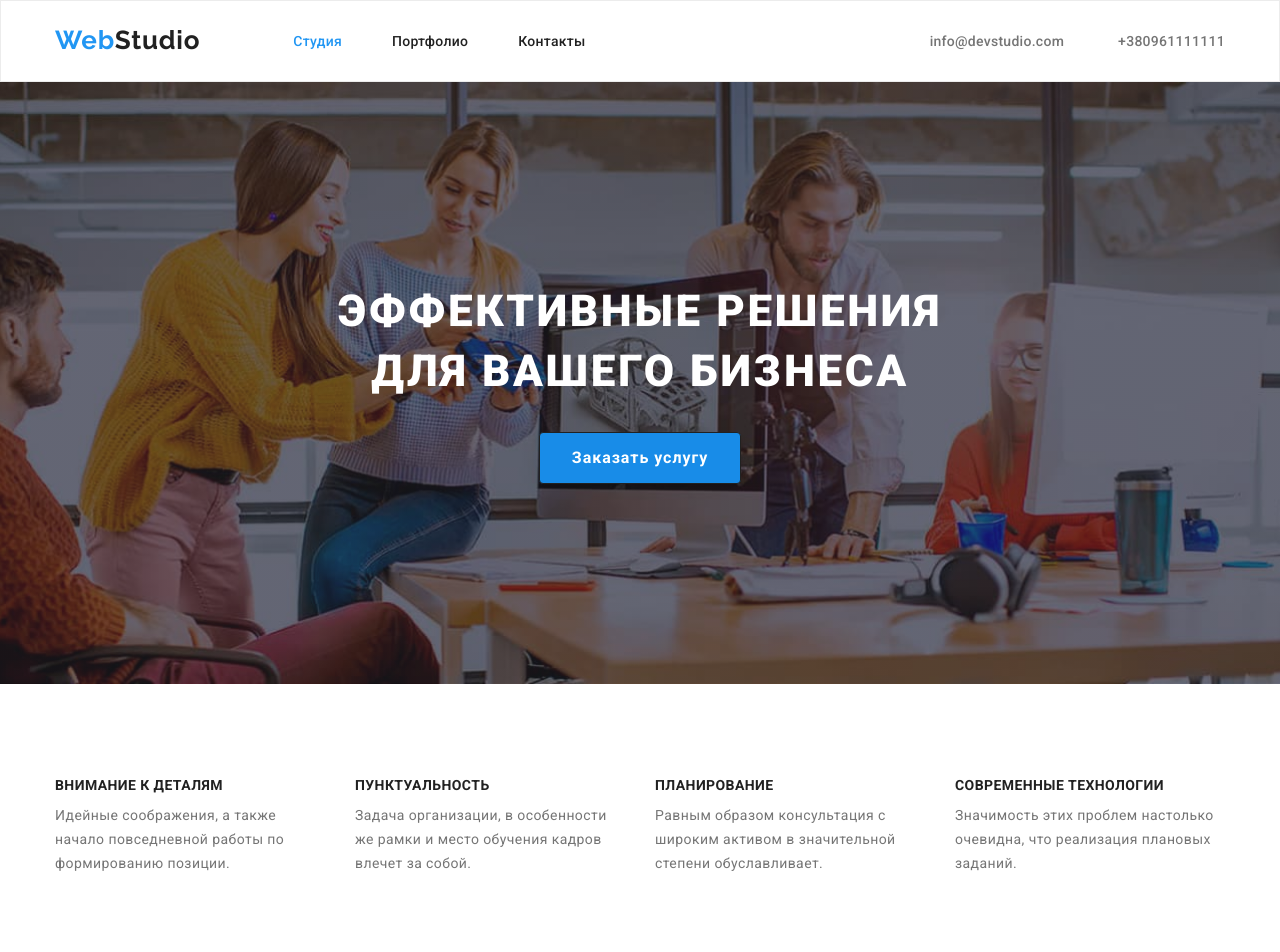
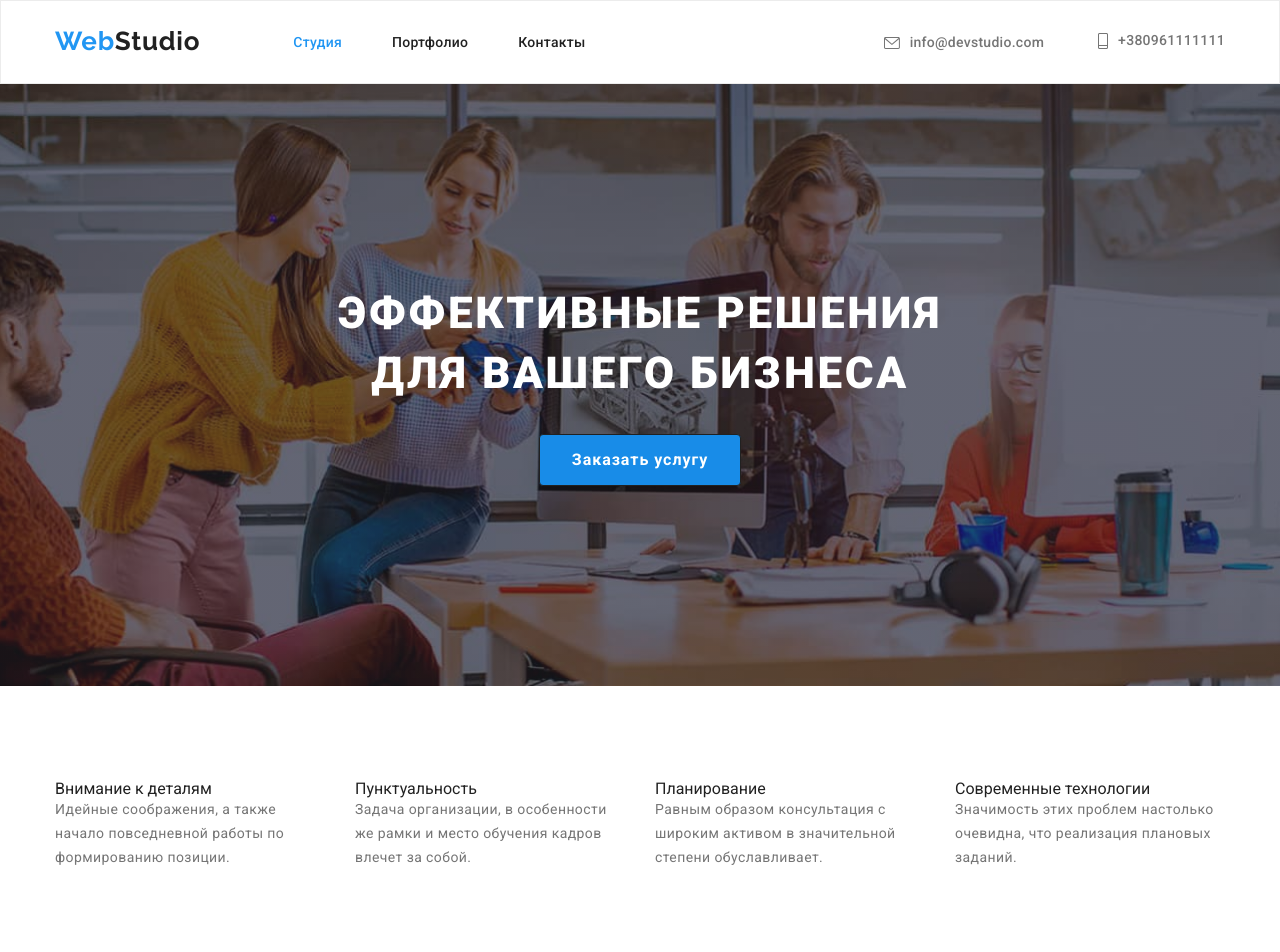
Before and after one commit to Redvanskyi-Rost/goit-markup-hw-04, a plain HTML site: page index.html in a window 1280 px wide. Shown: the top 952 px of the page. Drawn offline with nearby package versions, Linux system fonts and the light colour scheme.

Commit message:
сделал иконки с говером в хедере

```diff
--- a/css/style.css
+++ b/css/style.css
@@ -82,10 +82,6 @@ img {
   padding-top: 24px;
   padding-bottom: 25px;
   margin-right: 93px;
-}
-
-.header .logo-accent {
-  color: var(--primary-text-color);
   font-family: 'Raleway', sans-serif;
   font-weight: 700;
   font-size: 26px;
@@ -93,22 +89,16 @@ img {
   letter-spacing: 0.03em;
 }
 
+.header .logo-accent {
+  color: var(--primary-text-color);
+}
+
 .footer-logo {
   color: var(--accent-color);
-  font-family: 'Raleway', sans-serif;
-  font-weight: 700;
-  font-size: 26px;
-  line-height: 1.19;
-  letter-spacing: 0.03em;
 }
 
 .footer .logo-accent {
   color: var(--primary-white-color);
-  font-family: 'Raleway', sans-serif;
-  font-weight: 700;
-  font-size: 26px;
-  line-height: 1.19;
-  letter-spacing: 0.03em;
 }
 
 .header-logo {
@@ -131,8 +121,12 @@ img {
 }
 
 .logo-accent:hover,
-.logo-accent:hover {
+.logo-accent:focus {
   color: var(--accent-color);
+}
+
+.logo-accent:focus {
+  color: tomato;
 }
 
 /* -----------------------------------------------SITE-NAV-------------------------------------------------- */
@@ -179,6 +173,7 @@ img {
 }
 
 .header-mail {
+  display: inline-flex;
   color: var(--secondary-text-color);
   font-weight: 500;
   font-size: 14px;
@@ -189,7 +184,24 @@ img {
   margin-right: 50px;
 }
 
+.mail-icon {
+  margin-right: 10px;
+  fill: var(--secondary-text-color);
+  align-self: center;
+}
+
+.header-mail:hover .mail-icon,
+.header-mail:focus .mail-icon {
+  fill: var(--accent-color);
+}
+
+.header-mail:hover,
+.header-mail:focus {
+  color: var(--accent-color);
+}
+
 .header-tel {
+  display: inline-flex;
   color: var(--secondary-text-color);
   font-weight: 500;
   font-size: 14px;
@@ -199,9 +211,15 @@ img {
   padding-top: 32px;
 }
 
-.header-mail:hover,
-.header-mail:focus {
-  color: var(--accent-color);
+.mob-icon {
+  margin-right: 10px;
+  fill: var(--secondary-text-color);
+  align-self: center;
+}
+
+.header-tel:hover .mob-icon,
+.header-tel:focus .mob-icon {
+  fill: var(--accent-color);
 }
 
 .header-tel:hover,
@@ -273,6 +291,14 @@ img {
   width: 270px;
 }
 
+/* .advantage-item::before {
+  outline: 1px solid tomato;
+  display: block;
+  content: '';
+  height: 120px;
+  background-color: var(--button-bg-color);
+} */
+
 .advantage-title {
   color: var(--primary-text-color);
   font-weight: 700;
@@ -280,7 +306,7 @@ img {
   line-height: 1.14;
   letter-spacing: 0.03em;
   text-transform: uppercase;
-
+  /* margin-top: 30px; */
   margin-bottom: 10px;
 }
 
--- a/index.html
+++ b/index.html
@@ -42,9 +42,20 @@
         </nav>
 
         <div class="header-contacts">
-          <a href="mailto:info@devstudio.com" class="header-mail link">info@devstudio.com</a>
+          <a href="mailto:info@devstudio.com" class="header-mail link">
+            <svg class="mail-icon" width="16" height="12">
+              <use href="./images/icons.svg#mail-icon"></use>
+            </svg>
+            info@devstudio.com</a
+          >
 
-          <a href="tel:+380991111111" class="header-tel link">+380961111111</a>
+          <a href="tel:+380991111111" class="header-tel link">
+            <svg class="mob-icon" width="10" height="16">
+              <use href="./images/icons.svg#mob-icon"></use>
+            </svg>
+
+            +380961111111</a
+          >
         </div>
       </div>
     </header>
@@ -60,28 +71,28 @@
       <section class="advantage">
         <div class="container">
           <ul class="advantage-list list">
-            <li class="advantage-item">
+            <li class="advantage-item >
               <h3 class="advantage-title">Внимание к деталям</h3>
               <p class="advantage-text">
                 Идейные соображения, а также начало повседневной работы по формированию позиции.
               </p>
             </li>
 
-            <li class="advantage-item">
+            <li class="advantage-item >
               <h3 class="advantage-title">Пунктуальность</h3>
               <p class="advantage-text">
                 Задача организации, в особенности же рамки и место обучения кадров влечет за собой.
               </p>
             </li>
 
-            <li class="advantage-item">
+            <li class="advantage-item >
               <h3 class="advantage-title">Планирование</h3>
               <p class="advantage-text">
                 Равным образом консультация с широким активом в значительной степени обуславливает.
               </p>
             </li>
 
-            <li class="advantage-item">
+            <li class="advantage-item >
               <h3 class="advantage-title">Современные технологии</h3>
               <p class="advantage-text">
                 Значимость этих проблем настолько очевидна, что реализация плановых заданий.
```
Also changed, not shown: 1 other file.
